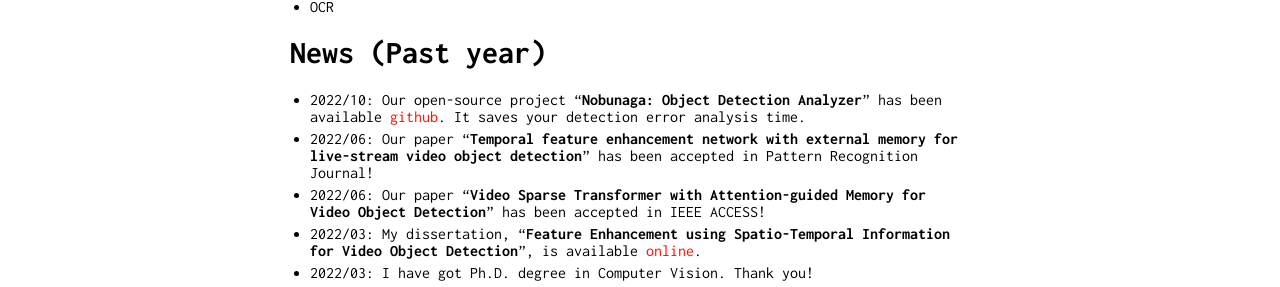
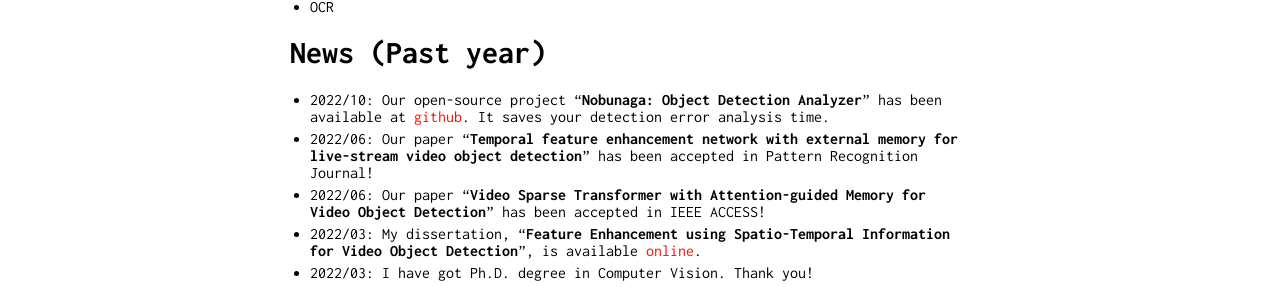
Before and after one commit to Swall0w/Swall0w.github.io, a Jekyll site: the page built from index.md, in a window 1280 px wide. Shown: the part 574-861 px from the top of the page. Built offline with Jekyll 4.4.1, drawn with Linux system fonts in a browser that asks for light colours; our own code applies the rules of GitHub Pages for plain Markdown files.

```diff
--- a/index.md
+++ b/index.md
@@ -25,7 +25,7 @@ He is also a reviewer of IEEE conferences.
 - OCR
 
 # News (Past year)
-- 2022/10: Our open-source project "**Nobunaga: Object Detection Analyzer**" has been available [github](https://github.com/FastAccounting/nobunaga). It saves your detection error analysis time.
+- 2022/10: Our open-source project "**Nobunaga: Object Detection Analyzer**" has been available at [github](https://github.com/FastAccounting/nobunaga). It saves your detection error analysis time.
 - 2022/06: Our paper "**Temporal feature enhancement network with external memory for live-stream video object detection**" has been accepted in Pattern Recognition Journal!
 - 2022/06: Our paper "**Video Sparse Transformer with Attention-guided Memory for Video Object Detection**" has been accepted in IEEE ACCESS!
 - 2022/03: My dissertation, "**Feature Enhancement using Spatio-Temporal Information for Video Object Detection**", is available [online](https://ir.soken.ac.jp/?action=pages_view_main&active_action=repository_view_main_item_detail&item_id=6532&item_no=1&page_id=29&block_id=155).
```
